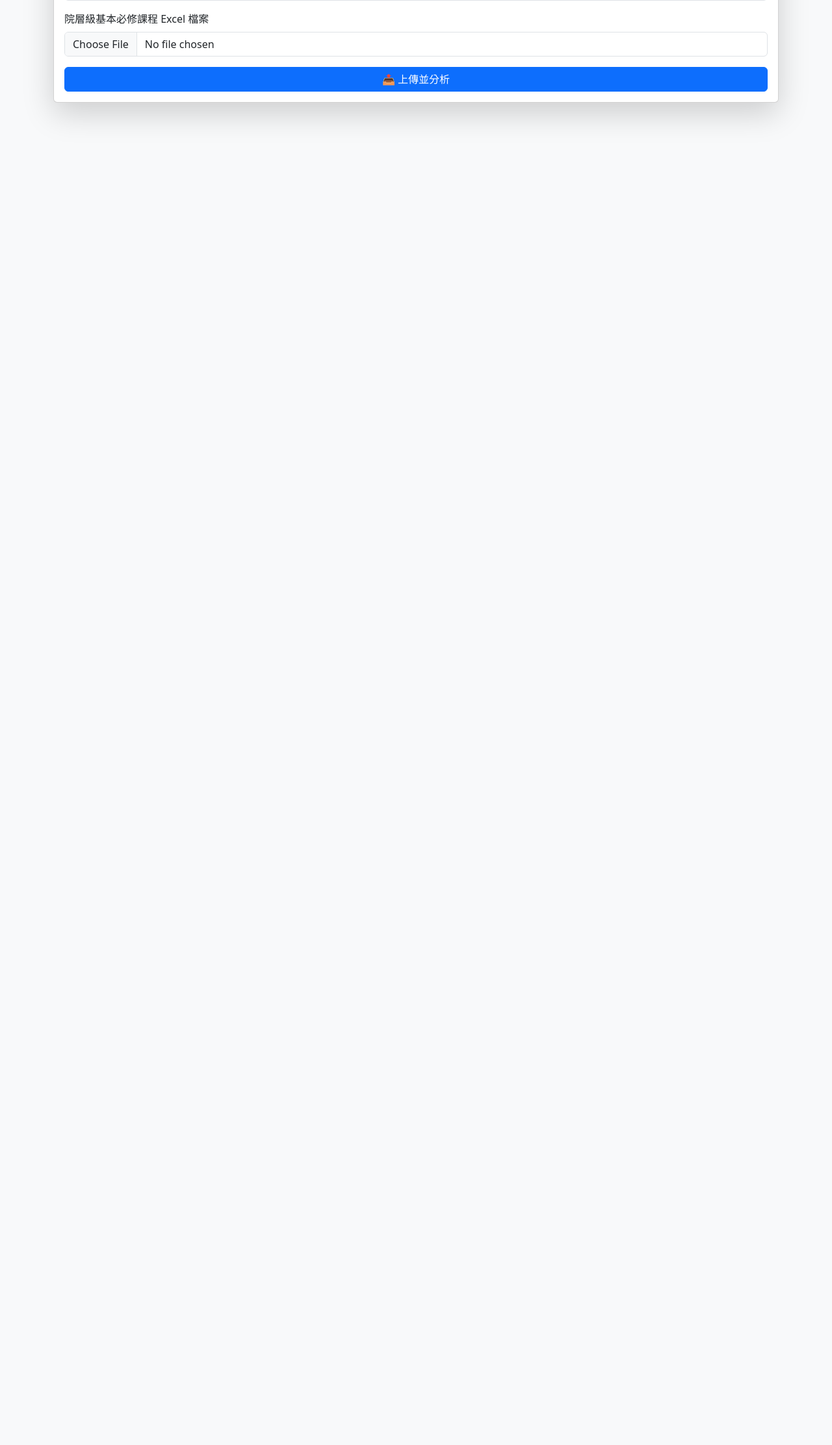
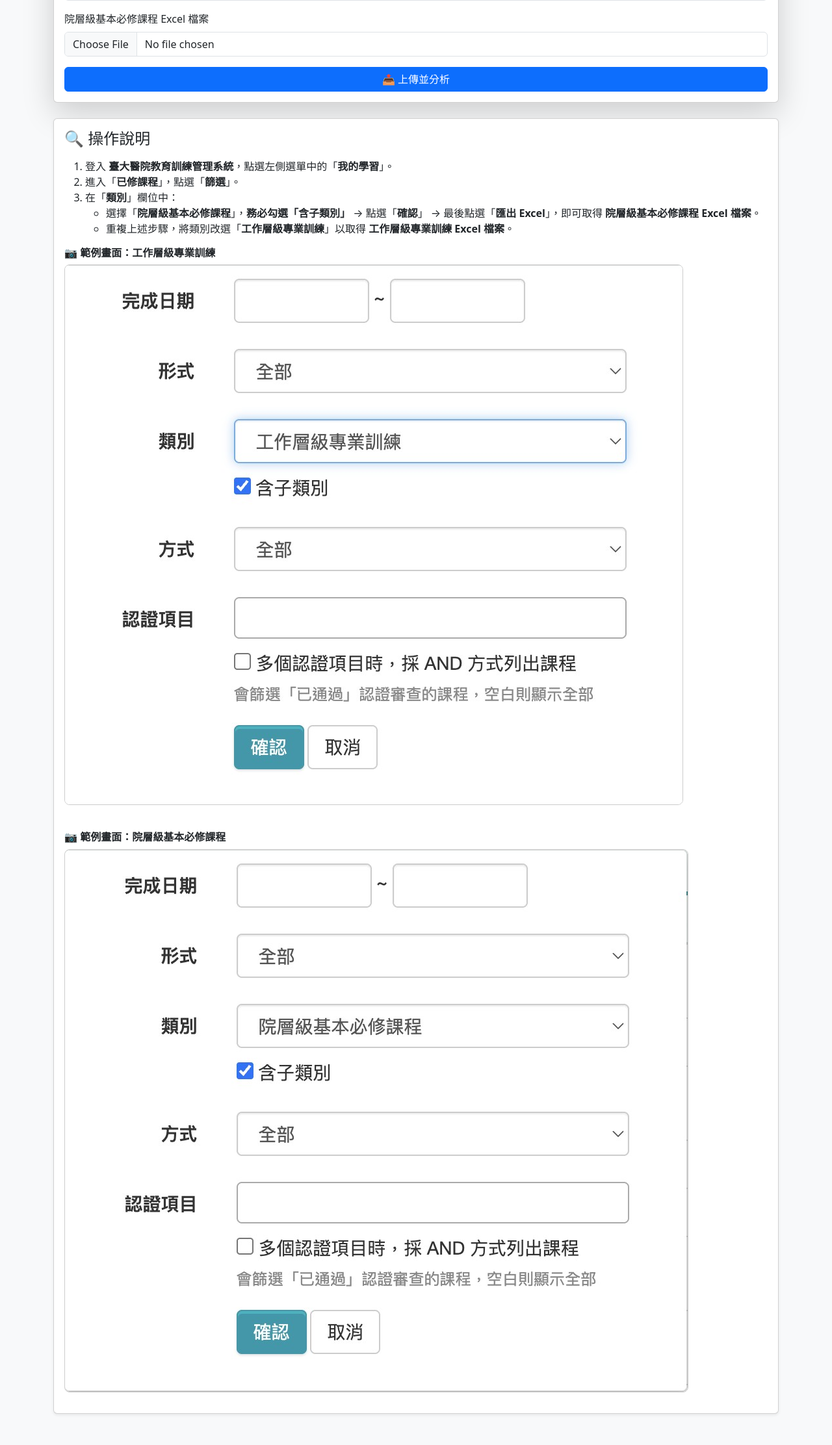
Before and after one commit to Brritany/nurse_training_tracker, a Flask app: page / in a window 1280 px wide. Shown: the part 196-2420 px from the top of the page at 65% size. Before the commit the page ends 800 px from the top, so only its background shows below. Run offline with Flask 3, Linux system fonts and the light colour scheme.

Commit message:
feat: add operation instructions and image examples in upload.html

```diff
--- a/templates/upload.html
+++ b/templates/upload.html
@@ -4,10 +4,18 @@
   <meta charset="UTF-8">
   <title>NTUH TMS課程學習進度分析</title>
   <link rel="stylesheet" href="https://cdn.jsdelivr.net/npm/bootstrap@5.3.2/dist/css/bootstrap.min.css">
+  <style>
+    .help-img {
+      max-width: 100%;
+      border: 1px solid #ccc;
+      border-radius: 8px;
+      margin-bottom: 1rem;
+    }
+  </style>
 </head>
 <body class="bg-light">
   <div class="container py-5">
-    <div class="card shadow-lg">
+    <div class="card shadow-lg mb-4">
       <div class="card-body">
         <h2 class="card-title mb-4 text-center">📊 NTUH TMS 護理教育課程時數分析系統</h2>
         <form method="post" action="/upload" enctype="multipart/form-data">
@@ -23,6 +31,32 @@
         </form>
       </div>
     </div>
+
+    <!-- 操作說明區塊 -->
+    <div class="card shadow-sm">
+      <div class="card-body">
+        <h4 class="card-title mb-3">🔍 操作說明</h4>
+        <ol class="mb-3">
+          <li>登入 <strong>臺大醫院教育訓練管理系統</strong>，點選左側選單中的「<strong>我的學習</strong>」。</li>
+          <li>進入「<strong>已修課程</strong>」，點選「<strong>篩選</strong>」。</li>
+          <li>在「<strong>類別</strong>」欄位中：
+            <ul>
+              <li>選擇「<strong>院層級基本必修課程</strong>」，<strong>務必勾選「含子類別」</strong> → 點選「<strong>確認</strong>」 → 最後點選「<strong>匯出 Excel</strong>」，即可取得 <strong>院層級基本必修課程 Excel 檔案</strong>。</li>
+              <li>重複上述步驟，將類別改選「<strong>工作層級專業訓練</strong>」以取得 <strong>工作層級專業訓練 Excel 檔案</strong>。</li>
+            </ul>
+          </li>
+        </ol>
+
+        <div class="mb-4">
+          <h6 class="fw-bold">📷 範例畫面：工作層級專業訓練</h6>
+          <img src="/static/工作層級專業訓練.jpg" alt="工作層級專業訓練篩選畫面" class="help-img">
+        </div>
+        <div>
+          <h6 class="fw-bold">📷 範例畫面：院層級基本必修課程</h6>
+          <img src="/static/院層級基本必修課程.jpg" alt="院層級基本必修課程篩選畫面" class="help-img">
+        </div>
+      </div>
+    </div>
   </div>
 </body>
 </html>
```
Also changed, not shown: static/工作層級專業訓練.jpg (added), static/院層級基本必修課程.jpg (added), 1 other file.
